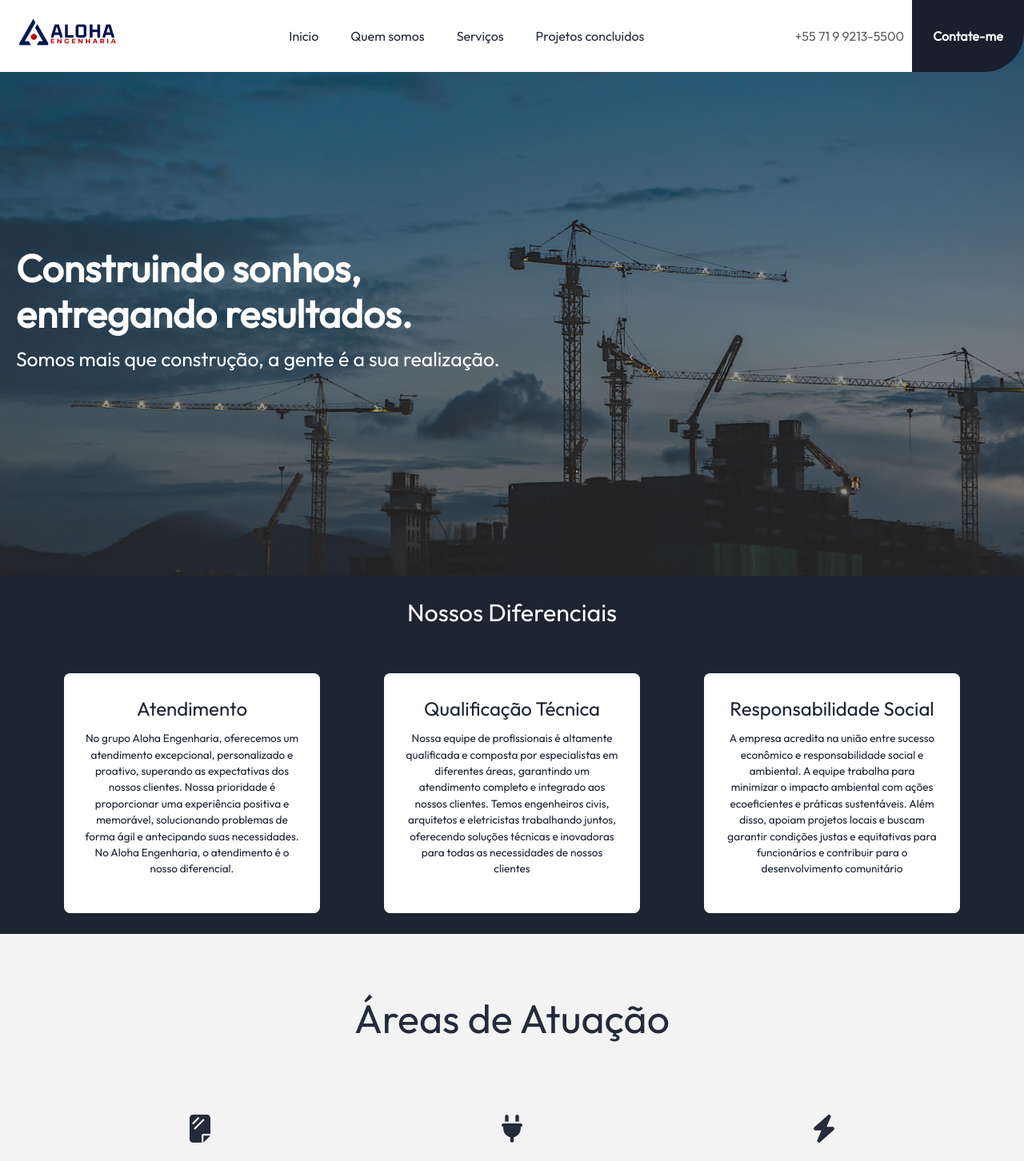
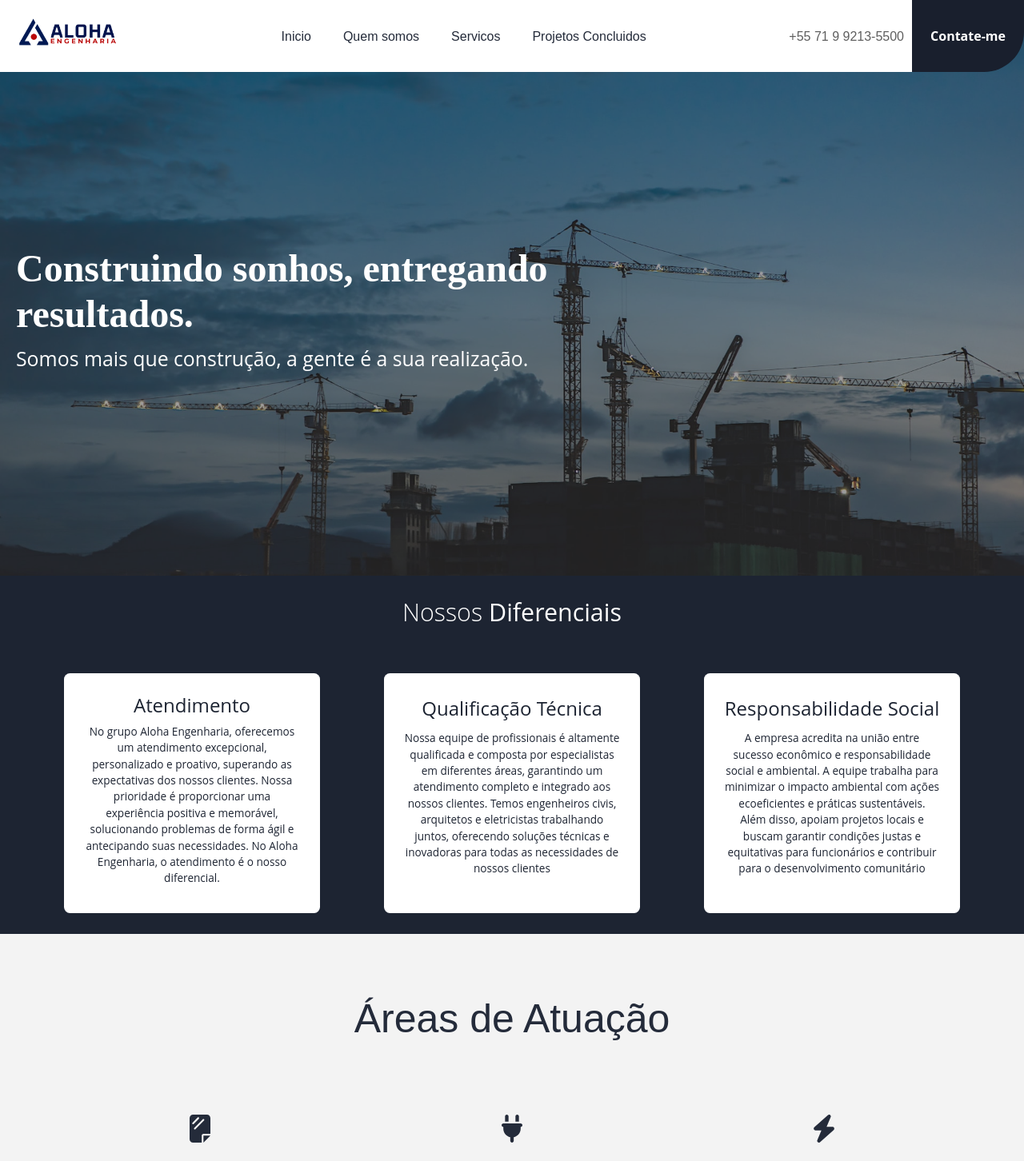
Before and after one commit to gabrielhipolitoo/aloha_eng, a React (Create React App) app: page / in a window 1280 px wide. Before the commit this address led to /#/aloha_engenharia. Shown: the top 1452 px of the page at 80% size. Built offline with nearby package versions, Linux system fonts and the light colour scheme.

Commit message:
projeto finalizado

```diff
--- a/package.json
+++ b/package.json
@@ -10,6 +10,7 @@
     "bootstrap": "^5.3.0",
     "react": "^18.2.0",
     "react-dom": "^18.2.0",
+    "react-router-hash-link": "^2.4.3",
     "react-scripts": "5.0.1",
     "web-vitals": "^2.1.4"
   },
--- a/src/App.js
+++ b/src/App.js
@@ -1,50 +1,47 @@
-import react from 'react'
+import react from "react";
 
-import { BrowserRouter,Routes,Route,Navigate,HashRouter } from 'react-router-dom';
+import {
+  BrowserRouter,
+  Routes,
+  Route,
+  Navigate,
+  HashRouter,
+} from "react-router-dom";
 
 //componentes
-import { Diferencial } from './componentes/Diferencial';
-import { Footer } from './componentes/Footer';
-import Inicio from './componentes/Inicio';
-import { Nav } from './componentes/Nav';
-import Servicos from './componentes/Servicos';
-import { Componentes } from './Componentes';
-import { QuemSomos } from './componentes/QuemSomos';
+import { Diferencial } from "./componentes/Diferencial";
+import { Footer } from "./componentes/Footer";
+import Inicio from "./componentes/Inicio";
+import { Nav } from "./componentes/Nav";
+import Servicos from "./componentes/Servicos";
+import { Componentes } from "./Componentes";
+import { QuemSomos } from "./componentes/QuemSomos";
 function App() {
+  window.addEventListener("scroll", () => {
+    const eventScroll = document.querySelectorAll("[data-animation]");
 
-   window.addEventListener('scroll',() => {
-            const eventScroll = document.querySelectorAll('[data-animation]')
+    const windotTop = window.scrollY + (window.innerHeight * 3) / 3;
 
-            const windotTop = window.scrollY + (window.innerHeight * 3 / 3)
-
-            eventScroll.forEach((element) => {
-                if((windotTop) > element.offsetTop){
-                    element.classList.add('active-animation')
-                }
-
-                else{
-                    element.classList.remove('active-animation')
-
-                }
-            })
-
-    })
-
+    eventScroll.forEach((element) => {
+      if (windotTop > element.offsetTop) {
+        element.classList.add("active-animation");
+      } else {
+        element.classList.remove("active-animation");
+      }
+    });
+  });
 
   return (
-    <main>
-      <Nav/>
     <HashRouter>
-      <Routes>
-        <Route path="/" element={<Navigate to="/aloha_engenharia"/>}/>
-        <Route path="/aloha_engenharia" element={<Componentes/>}/>
-        <Route path="/quemsomos" element={<QuemSomos/>}/>
-      </Routes>
-
+      <main>
+        <Nav />
+        <Routes>
+          <Route path="/" element={<Componentes />} />
+          <Route path="/quemsomos" element={<QuemSomos />} />
+        </Routes>
+        <Footer />
+      </main>
     </HashRouter>
-      <Footer/>
-    </main>
-
   );
 }
 
--- a/src/assets/css/diferencial.css
+++ b/src/assets/css/diferencial.css
@@ -1,7 +1,7 @@
-.diferencial{
+.diferencial {
   width: 100%;
   padding-bottom: 2%;
-    background-color: #1D2432;
+  background-color: #1d2432;
 }
 
 .diferencial > h4 {
@@ -12,76 +12,79 @@
   margin-bottom: 50px;
 }
 
-.diferencial h4 > span{
+.diferencial h4 > span {
   font-weight: lighter;
 }
 
-.diferencial .textDiferencial{
+.diferencial .textDiferencial {
   border-radius: 7.5px;
   display: flex;
   flex-direction: column;
   justify-content: space-evenly;
   color: #fff;
-    font-size: .85rem;
+  font-size: 0.85rem;
   padding: 2%;
   text-align: center;
   width: 320px;
   height: 300px;
-    color: #1D2432;
+  color: #1d2432;
   background-color: #ffffff;
 }
 
-.textDiferencial h3{
+.textDiferencial h3 {
   font-size: 1.5rem;
 }
 
+@media (min-width: 1500px) {
+  .diferencial .textDiferencial {
+    width: 30%;
+    height: auto;
+  }
+}
 
-@media (max-width:1110px) {
-
-    .diferencial .textDiferencial{
+@media (max-width: 1110px) {
+  .diferencial .textDiferencial {
     width: 90%;
     margin: 10px 0 20px 0px;
     font-size: 1.2rem;
   }
-
 }
 
-@media (max-width:768px) {
-   .diferencial .textDiferencial{
+@media (max-width: 768px) {
+  .diferencial .textDiferencial {
     margin: 10px 0 20px 0px;
     font-size: 1.1rem;
   }
 }
 
-@media (max-width:568px) {
+@media (max-width: 568px) {
   .diferencial .textDiferencial {
     margin: 10px 0 20px 0px;
     font-size: 1rem;
   }
 }
 
-@media (max-width:468px) {
+@media (max-width: 468px) {
   .diferencial .textDiferencial {
     margin: 10px 0 20px 0px;
-        font-size: .9rem;
+    font-size: 0.9rem;
   }
 }
 
-@media (max-width:368px) {
+@media (max-width: 368px) {
   .diferencial .textDiferencial {
     margin: 10px 0 20px 0px;
-        font-size: .77rem;
+    font-size: 0.77rem;
   }
 }
 
-
-[data-animation]{
-    opacity: 0 ;
-    transform: translate3d(-50px, 0,0) ;
+[data-animation] {
+  opacity: 0;
+  transform: translate3d(-50px, 0, 0);
   transition: all 450ms;
 }
 
-[data-animation].active-animation{
+[data-animation].active-animation {
   opacity: 1;
-    transform: translate3d(0,0,0);
+  transform: translate3d(0, 0, 0);
 }
--- a/src/assets/css/global.css
+++ b/src/assets/css/global.css
@@ -14,7 +14,7 @@
 }
 
 *{
-    font-family: 'outfit',sans-serif;
+    font-family: 'open sans','outfit',sans-serif;
 }
 
 html,body {
@@ -27,7 +27,4 @@ html,body {
 
 /* carregando fonts  */
 
-@font-face {
-    font-family: 'outfit';
-    src: local('outfit'),url(../fonts/outfit/Outfit-Regular.ttf);
-}
+@import url('https://fonts.googleapis.com/css2?family=Open+Sans:ital,wght@0,300;0,500;0,600;0,700;0,800;1,300;1,400;1,500;1,600;1,700;1,800&family=Outfit:wght@100;200;300;400;500;600;700;800;900&display=swap');
--- a/src/assets/css/inicio.css
+++ b/src/assets/css/inicio.css
@@ -87,6 +87,16 @@
     background-color: #242b3a;
 }
 
+@media (min-width: 1500px) {
+    :root{
+        font-size: 22px;
+    }
+    .slogan {
+        width: 50%;
+    }
+
+}
+
 @media (max-width:768px){
 
     .slogan{
--- a/src/assets/css/quemSomos.css
+++ b/src/assets/css/quemSomos.css
@@ -61,6 +61,7 @@
 }
 
 .valores h3 {
+  font-family: 'outfit',sans-serif;
   margin-top: 30px;
   margin-bottom: 50px;
   text-align: center;
--- a/src/componentes/Inicio.js
+++ b/src/componentes/Inicio.js
@@ -2,7 +2,7 @@
 import '../assets/css/inicio.css'
 const Inicio = () => {
   return (
-    <section className="inicial container-md-fluid">
+    <section className="inicial container-md-fluid" id="inicio">
         <div className="sombra   ">
            <div className="slogan ">
             <h1>
--- a/src/componentes/Nav.js
+++ b/src/componentes/Nav.js
@@ -1,65 +1,58 @@
-import React from 'react'
-import  '../assets/css/nav.css'
-import logo from '../assets/img/logo+nome.png'
-import {menu_mobile as Icone} from '../assets/img/icones/menu_mobile.js'
-import {Fechar_mobile as Fechar} from '../assets/img/icones/fechar_mobile.js'
+import React from "react";
+import "../assets/css/nav.css";
+import { menu_mobile as Icone } from "../assets/img/icones/menu_mobile.js";
+import { Fechar_mobile as Fechar } from "../assets/img/icones/fechar_mobile.js";
+import { HashLink } from "react-router-hash-link";
 export const Nav = () => {
-
-
-
-
-
   // abrindo e fechando o menu mobile
 
   const toogleMenu = (e) => {
-    const group_links = window.document.getElementById('navbar')
-    console.log(group_links.classList.toggle('active'))
-  }
+    const group_links = window.document.getElementById("navbar");
+    console.log(group_links.classList.toggle("active"));
+  };
 
   // Eventos com scroll
-  window.addEventListener('scroll', () =>{
-      const nav_main = document.querySelector('.nav_main')
-    if(window.scrollY >= 220){
-      nav_main.style=`border-radius: 0;
-                      box-shadow: #2b313f  1px -11px 8px 9px`
+  window.addEventListener("scroll", () => {
+    const nav_main = document.querySelector(".nav_main");
+    if (window.scrollY >= 220) {
+      nav_main.style = `border-radius: 0;
+                      box-shadow: #2b313f  1px -11px 8px 9px`;
+    } else {
+      nav_main.style = "";
     }
-    else{
-      nav_main.style=""
-    }
-
-  })
-
+  });
 
   return (
     <nav id="navbar" className="nav_main">
-      <div className=''></div>
-        <div className="logo"></div>
-        <div className="group_nav">
-              <button onClick={toogleMenu} id='fecharMobile'>
-                <Fechar/>
-              </button>
-                <div className="links ">
-                <a href="">Inicio</a>
-                <a href="">Quem somos</a>
-                <a href="">Serviços</a>
-                <a href="">Projetos concluidos</a>
-                </div> {/*Links*/}
-
-              <div className="nav_right">
-                <span >+55 71 9 9213-5500</span>
-                    <button>
-                        Contate-me
-                  </button>
-               </div> {/*Nav right*/}
-        </div>
-
-        <div className="menu_mobile">
-        <button onClick={() => {
-          toogleMenu()
-        }}>
-              <Icone/>
+      <div className=""></div>
+      <div className="logo"></div>
+      <div className="group_nav">
+        <button onClick={toogleMenu} id="fecharMobile">
+          <Fechar />
         </button>
-      </div> {/*Menu mobile*/}
+        <div className="links ">
+          <HashLink to="/#inicio">Inicio</HashLink>
+          <HashLink to="/quemsomos">Quem somos</HashLink>
+          <HashLink to="/#servicos">Servicos</HashLink>
+          <HashLink to="#projetos">Projetos Concluidos</HashLink>
+        </div>{" "}
+        {/*Links*/}
+        <div className="nav_right">
+          <span>+55 71 9 9213-5500</span>
+          <button>Contate-me</button>
+        </div>{" "}
+        {/*Nav right*/}
+      </div>
+      <div className="menu_mobile">
+        <button
+          onClick={() => {
+            toogleMenu();
+          }}
+        >
+          <Icone />
+        </button>
+      </div>{" "}
+      {/*Menu mobile*/}
     </nav>
-  )
-}
+  );
+};
--- a/src/componentes/Servicos.js
+++ b/src/componentes/Servicos.js
@@ -43,7 +43,7 @@ const Servicos = () => {
             Obras de Infraestrutura Civil
           </h4>
           <p>
-            Construção de edifícios, drenagens,pavimentação,terraplanagem
+            Construção de edifícios, drenagens, pavimentação, terraplanagem
           </p>
         </div>
         <div data-animation>
```
Also changed, not shown: 1 other file (tests, documents, lock files or other folders). Lines whose indentation alone changed are shown as unchanged.
